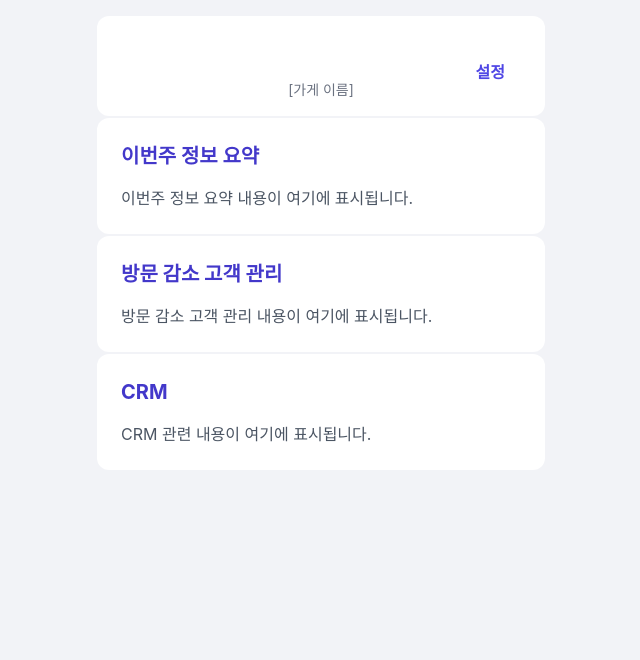
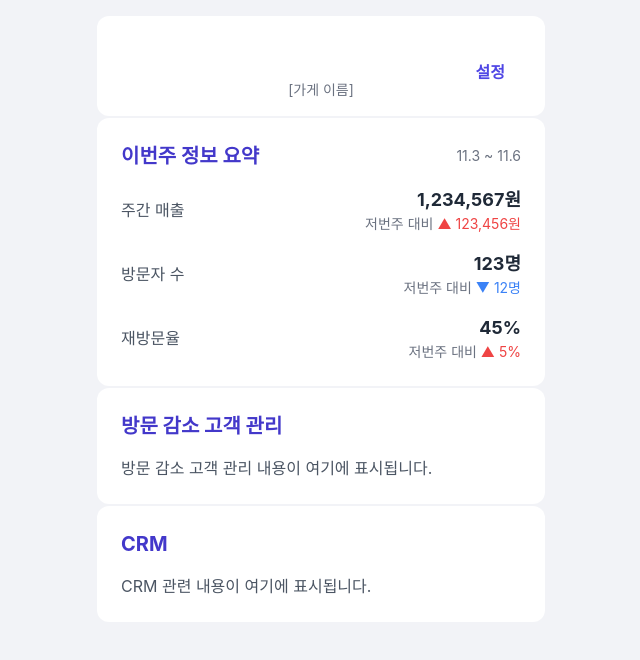
Before and after one commit to seongwon02/moki-campaign, a React (Vite) app in the folder frontend/: page / in a window 1280 px wide. Shown: the top 660 px of the page, without its empty margins (319-959 px from the left). Built offline with nearby package versions, Linux system fonts and the light colour scheme; no server answers; sample sign-in values are in the browser's storage.

Commit message:
feat(fe): 메인페이지 Section 1(이번주 정보 요약) 내용 구현

```diff
--- a/frontend/src/pages/MainDashboard.tsx
+++ b/frontend/src/pages/MainDashboard.tsx
@@ -9,6 +9,20 @@ const MainDashboard: React.FC = () => {
   const dispatch = useDispatch<AppDispatch>();
   const navigate = useNavigate();
   const [showSettings, setShowSettings] = useState(false);
+
+  const getWeekRange = () => {
+    const today = new Date('2025-11-06T12:00:00Z'); // Using fixed date from user context
+    const dayOfWeek = today.getDay(); // Sunday = 0, Monday = 1, ..., Saturday = 6
+    const mondayOffset = dayOfWeek === 0 ? -6 : 1 - dayOfWeek;
+    const monday = new Date(today);
+    monday.setDate(today.getDate() + mondayOffset);
+
+    const formatDate = (date: Date) => {
+      return `${date.getMonth() + 1}.${date.getDate()}`;
+    };
+
+    return `${formatDate(monday)} ~ ${formatDate(today)}`;
+  };
 
   return (
     <div className="h-screen bg-[#F2F3F7] flex flex-col items-center p-4">
@@ -35,12 +49,43 @@ const MainDashboard: React.FC = () => {
       <div className="w-full max-w-md overflow-y-auto">
         {/* Section 1: This Week's Information Summary */}
         <div className="bg-white rounded-xl p-6 mb-0.5">
-          <h2 className="text-xl font-bold text-indigo-700 mb-4">
-            이번주 정보 요약
-          </h2>
-          <p className="text-gray-600">
-            이번주 정보 요약 내용이 여기에 표시됩니다.
-          </p>
+          <div className="flex justify-between items-center mb-4">
+            <h2 className="text-xl font-bold text-indigo-700">
+              이번주 정보 요약
+            </h2>
+            <span className="text-sm text-gray-500">
+              {getWeekRange()}
+            </span>
+          </div>
+          <div className="space-y-4">
+            <div className="flex justify-between items-center">
+              <span className="text-gray-600">주간 매출</span>
+              <div className="text-right">
+                <span className="font-bold text-lg text-gray-800">1,234,567원</span>
+                <p className="text-sm text-red-500">
+                  <span className="text-gray-500">저번주 대비 </span>▲ 123,456원
+                </p>
+              </div>
+            </div>
+            <div className="flex justify-between items-center">
+              <span className="text-gray-600">방문자 수</span>
+              <div className="text-right">
+                <span className="font-bold text-lg text-gray-800">123명</span>
+                <p className="text-sm text-blue-500">
+                  <span className="text-gray-500">저번주 대비 </span>▼ 12명
+                </p>
+              </div>
+            </div>
+            <div className="flex justify-between items-center">
+              <span className="text-gray-600">재방문율</span>
+              <div className="text-right">
+                <span className="font-bold text-lg text-gray-800">45%</span>
+                <p className="text-sm text-red-500">
+                  <span className="text-gray-500">저번주 대비 </span>▲ 5%
+                </p>
+              </div>
+            </div>
+          </div>
         </div>
 
         {/* Section 2: Decreased Visit Customer Management */}
```
